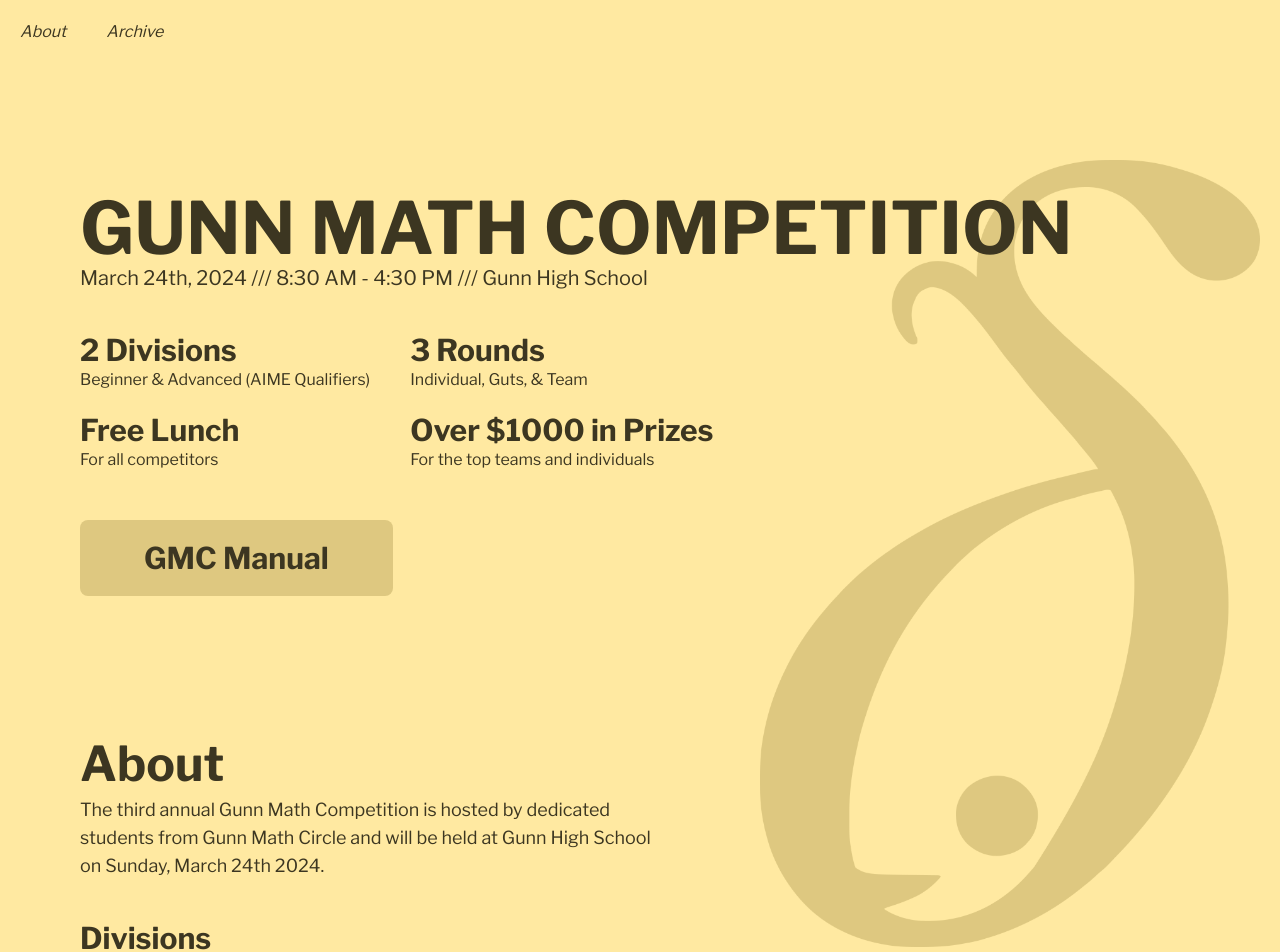
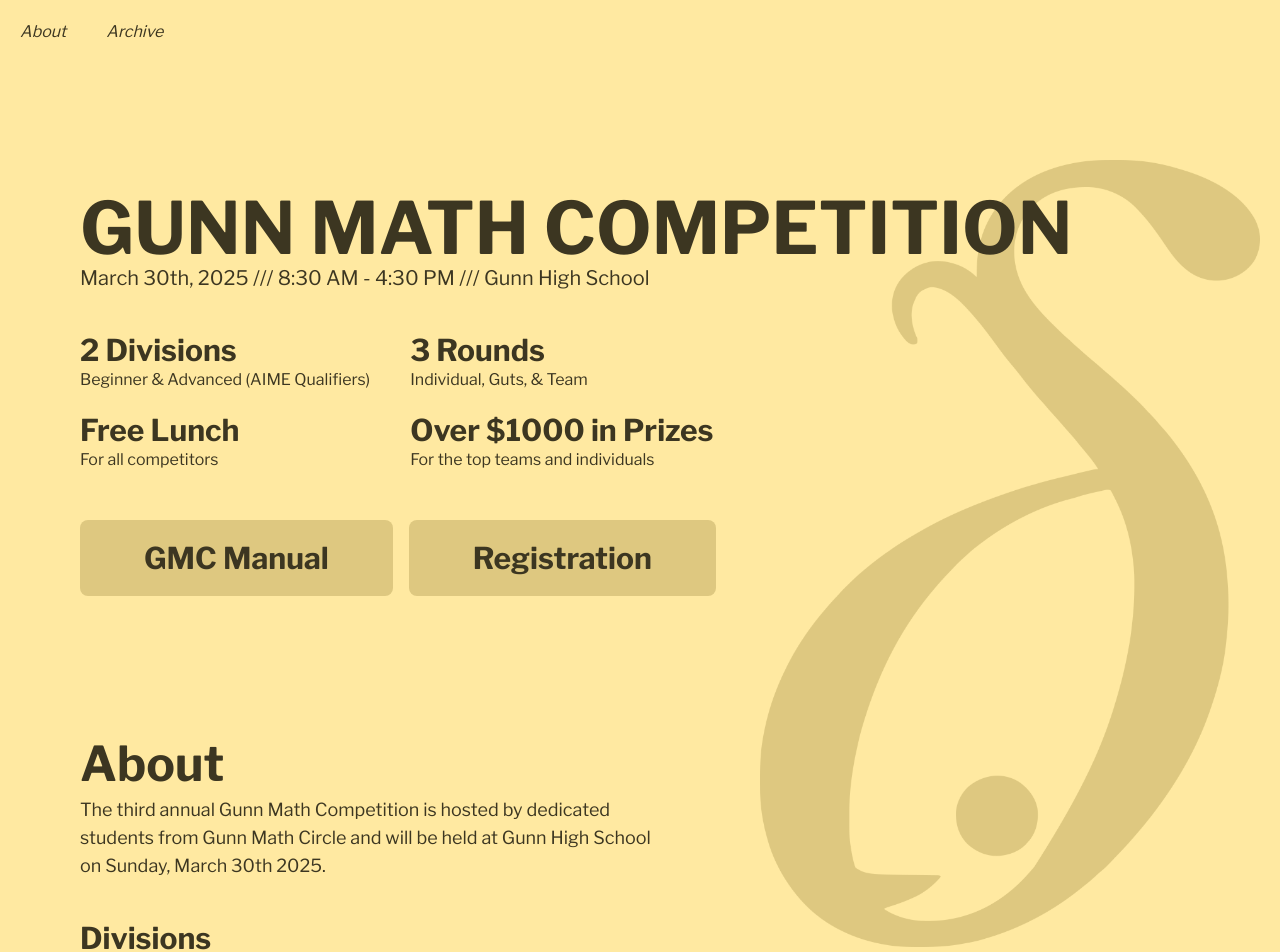
Before and after one commit to GunnMath/gmc-new-website, a Next.js app: page / in a window 1280 px wide. Shown: the top 952 px of the page. Built offline with nearby package versions, Linux system fonts and the light colour scheme.

Commit message:
Update home for 2025
- temporarily comment out sponsors
- !! need to add 2024 pdfs later

```diff
--- a/app/page.tsx
+++ b/app/page.tsx
@@ -32,7 +32,7 @@ export default function Home() {
       <NavBar />
       <div className="px-10 pb-16 pt-32 md:px-20">
         <Title>GUNN MATH COMPETITION</Title>
-        <h2 className="text-md md:text-xl">March 24th, 2024  ///  8:30 AM - 4:30 PM  ///  Gunn High School</h2>
+        <h2 className="text-md md:text-xl">March 30th, 2025  ///  8:30 AM - 4:30 PM  ///  Gunn High School</h2>
 
         <div className="absolute right-5 top-[20%] z-[-1] invisible md:visible"><Image src="/fsh.png" width={500} height={400} alt="GMC logo" /></div>
 
@@ -47,15 +47,25 @@ export default function Home() {
           </div>
         </div>
 
-        <a target="_blank" rel="noopener noreferrer" href="https://docs.google.com/document/d/1n-bjPMppW39OI7QTfZLr3yaN9NNtV1W4F7K1sea9TUo/edit?usp=sharing">
-          <div className="inline-block font-bold text-3xl mt-12 py-5 px-16 rounded-lg bg-[#DEC880] hover:rotate-6 transition-all">GMC Manual</div>
-        </a>
+        <div className="flex gap-4">
+          <a target="_blank" rel="noopener noreferrer" href="https://docs.google.com/document/d/11Ac9OguL8Ay38kQBQwlAPb5WGqTtD8cD-7ZJ7YDiy_4/edit?usp=sharing">
+          <div className="inline-block font-bold text-3xl mt-12 py-5 px-16 rounded-lg bg-[#DEC880] hover:rotate-6 transition-all">
+            GMC Manual
+          </div>
+          </a>
+          <a target="_blank" rel="noopener noreferrer" href="https://docs.google.com/forms/d/e/1FAIpQLSek6UnuM0p-Qx9Nntd_Cva_dOnVLDZq2WwoqYzN2lyjPkXM2g/viewform">
+            <div className="inline-block font-bold text-3xl mt-12 py-5 px-16 rounded-lg bg-[#DEC880] hover:rotate-6 transition-all">
+              Registration
+            </div>
+          </a>
+</div>
+
       </div>
 
       <div className="px-10 py-10 md:px-20">
         <Heading1>About</Heading1>
         <Paragraph>
-          The third annual Gunn Math Competition is hosted by dedicated students from Gunn Math Circle and will be held at Gunn High School on Sunday, March 24th 2024.
+          The third annual Gunn Math Competition is hosted by dedicated students from Gunn Math Circle and will be held at Gunn High School on Sunday, March 30th 2025.
         </Paragraph>
 
         <Heading2>Divisions</Heading2>
@@ -72,7 +82,7 @@ export default function Home() {
         <Paragraph>
           Individual Round: 60 minutes, 10 problems<br />
           Team Round: 60 minutes, 15 problems<br />
-          Guts Round: 75 minutes, 3x8 problems<br />
+          Guts Round: 90 minutes, 3x8 problems + 3x2 estimations<br />
           Tiebreaker Round: 15 minutes, 3 problems (Qualifiers Only)
         </Paragraph>
 
@@ -96,7 +106,7 @@ export default function Home() {
         <ScheduleItem start="14:30" end="15:45">Activities / Tiebreaks</ScheduleItem>
         <ScheduleItem start="16:00" end="16:30">Awards Ceremony</ScheduleItem>
       </div>
-
+{/*
       <div className="flex flex-col items-center py-32 gap-5">
         <h1 className="font-bold text-3xl md:text-5xl my-5">Sponsors</h1>
         <Sponsor src="/janestreet.png" url="https://www.janestreet.com/" alt="Jane Street" />
@@ -105,6 +115,7 @@ export default function Home() {
         <Sponsor src="/wolfram.png" url="https://www.wolfram.com/" alt="Wolfram" />
         <Sponsor src="/live.png" url="https://live.poshenloh.com/" alt="Live" />
       </div>
+  */}
     </main>
   );
 }
```
